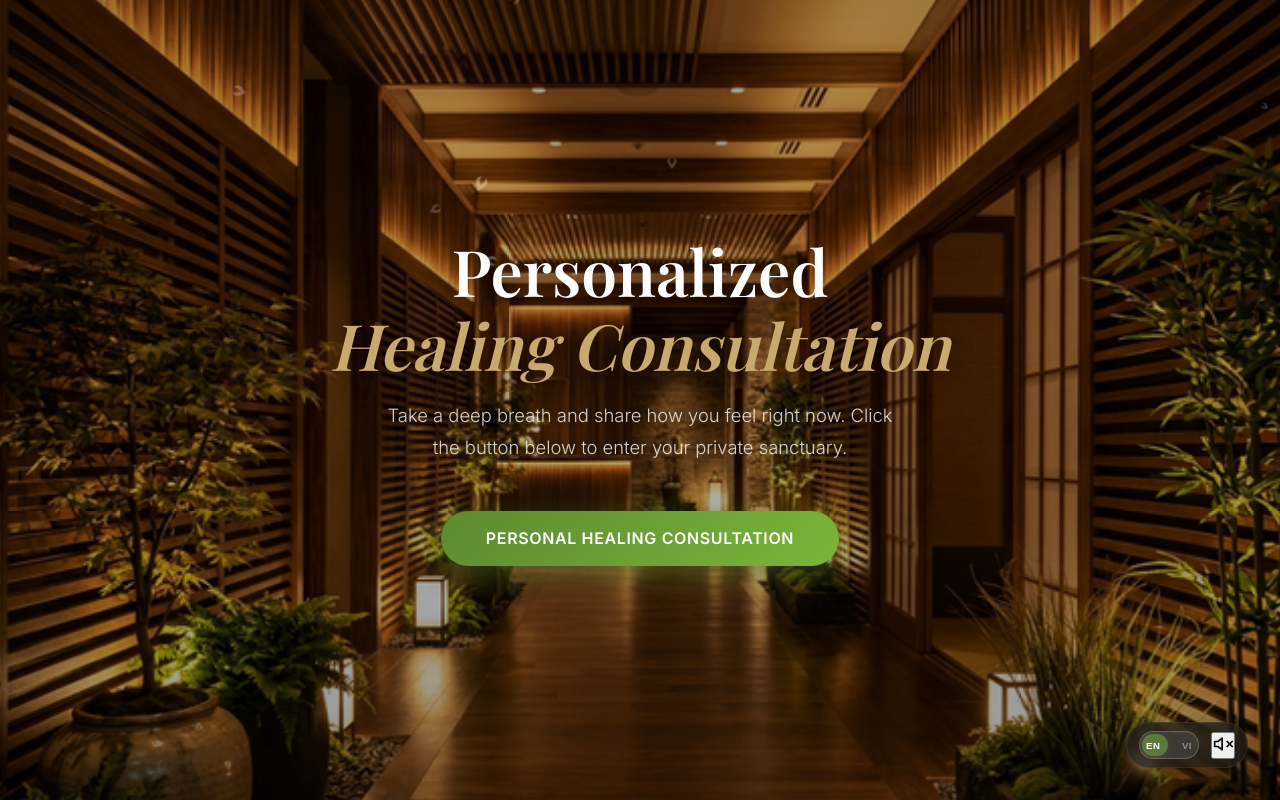
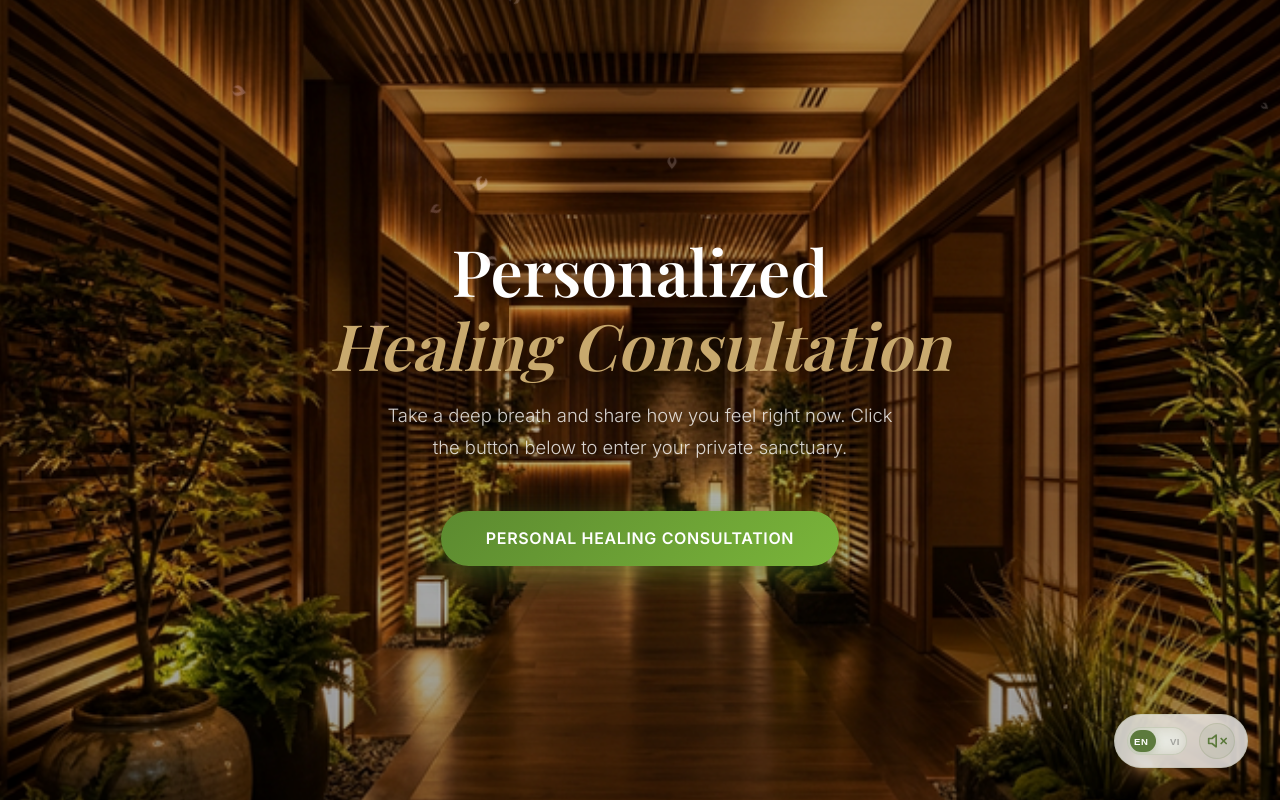
Before and after one commit to makeacake1232005-alt/homehealinghub, a React (Vite) app: page / in a window 1280 px wide. Built offline with nearby package versions, Linux system fonts and the light colour scheme; a web font is replaced by a local one.

Commit message:
Fix ambient toggle button styling, update controls to light theme

```diff
--- a/src/App.css
+++ b/src/App.css
@@ -12,11 +12,33 @@
   align-items: center;
   gap: 0.75rem;
   padding: 0.5rem 0.75rem;
-  background: rgba(26, 26, 26, 0.65);
+  background: rgba(255, 255, 255, 0.75);
   backdrop-filter: blur(14px);
   border-radius: 50px;
-  border: 1px solid rgba(255, 255, 255, 0.08);
-  box-shadow: 0 8px 32px rgba(0, 0, 0, 0.25);
+  border: 1px solid rgba(92, 122, 61, 0.12);
+  box-shadow: 0 8px 32px rgba(0, 0, 0, 0.08);
+}
+
+/* Ambient Sound Toggle Button */
+.ambient-toggle {
+  display: flex;
+  align-items: center;
+  justify-content: center;
+  width: 36px;
+  height: 36px;
+  border-radius: 50%;
+  border: 1px solid rgba(92, 122, 61, 0.15);
+  background: rgba(92, 122, 61, 0.08);
+  color: #5c7a3d;
+  cursor: pointer;
+  transition: all 0.2s ease;
+  padding: 0;
+}
+
+.ambient-toggle:hover {
+  background: rgba(92, 122, 61, 0.15);
+  border-color: #5c7a3d;
+  color: #4a6530;
 }
 
 @media (max-width: 600px) {
@@ -26,4 +48,9 @@
     gap: 0.5rem;
     padding: 0.4rem 0.6rem;
   }
+
+  .ambient-toggle {
+    width: 32px;
+    height: 32px;
+  }
 }
--- a/src/components/LanguageToggle.css
+++ b/src/components/LanguageToggle.css
@@ -11,8 +11,8 @@
     width: 60px;
     height: 28px;
     border-radius: 14px;
-    background: rgba(255, 255, 255, 0.12);
-    border: 1px solid rgba(255, 255, 255, 0.2);
+    background: rgba(92, 122, 61, 0.08);
+    border: 1px solid rgba(92, 122, 61, 0.15);
     display: flex;
     align-items: center;
     justify-content: space-between;
@@ -28,8 +28,8 @@
     width: 26px;
     height: 22px;
     border-radius: 11px;
-    background: var(--color-primary);
-    box-shadow: 0 2px 8px rgba(92, 122, 61, 0.4);
+    background: #5c7a3d;
+    box-shadow: 0 2px 8px rgba(92, 122, 61, 0.3);
     z-index: 0;
 }
 
@@ -39,7 +39,7 @@
     font-size: 0.6rem;
     font-weight: 700;
     letter-spacing: 0.05em;
-    color: rgba(255, 255, 255, 0.45);
+    color: rgba(60, 60, 60, 0.4);
     transition: color 0.3s;
     user-select: none;
 }
@@ -47,17 +47,3 @@
 .lang-label.active {
     color: #fff;
 }
-
-/* Light theme version (for PhaseOne main area) */
-.phase-one .lang-toggle .lang-toggle-track {
-    background: rgba(0, 0, 0, 0.06);
-    border-color: rgba(0, 0, 0, 0.1);
-}
-
-.phase-one .lang-toggle .lang-label {
-    color: rgba(0, 0, 0, 0.35);
-}
-
-.phase-one .lang-toggle .lang-label.active {
-    color: #fff;
-}
```
